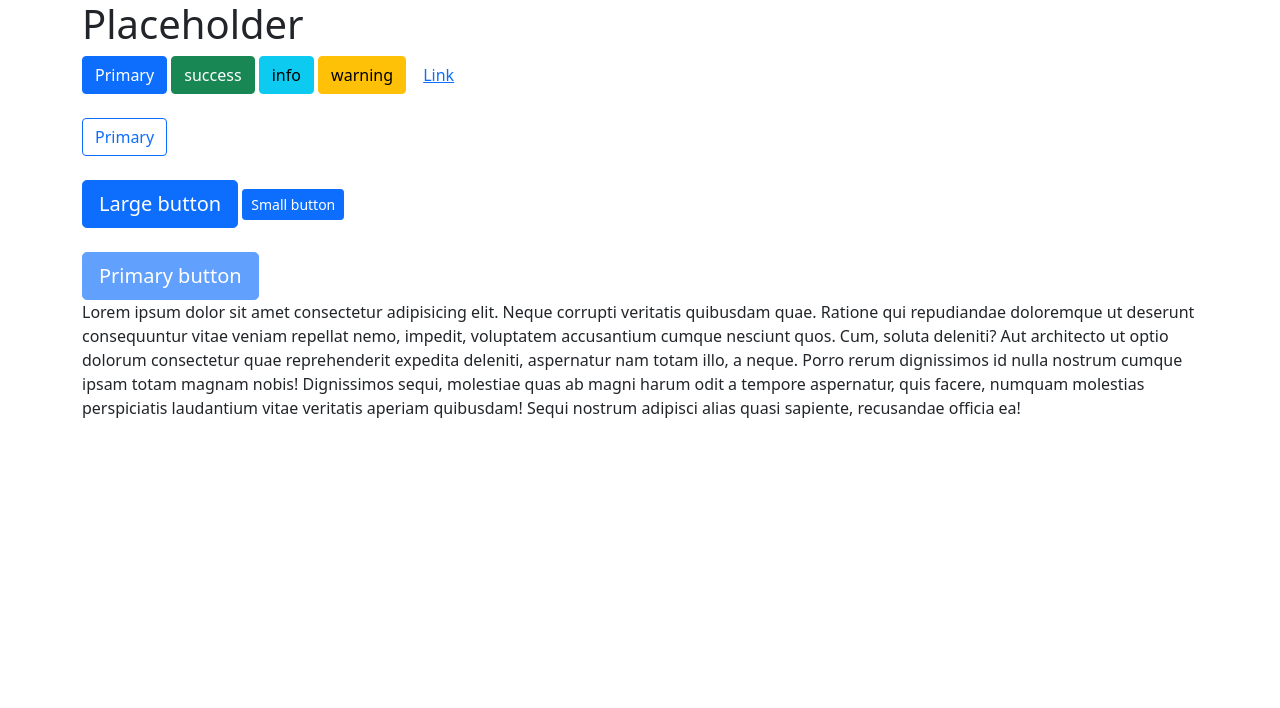
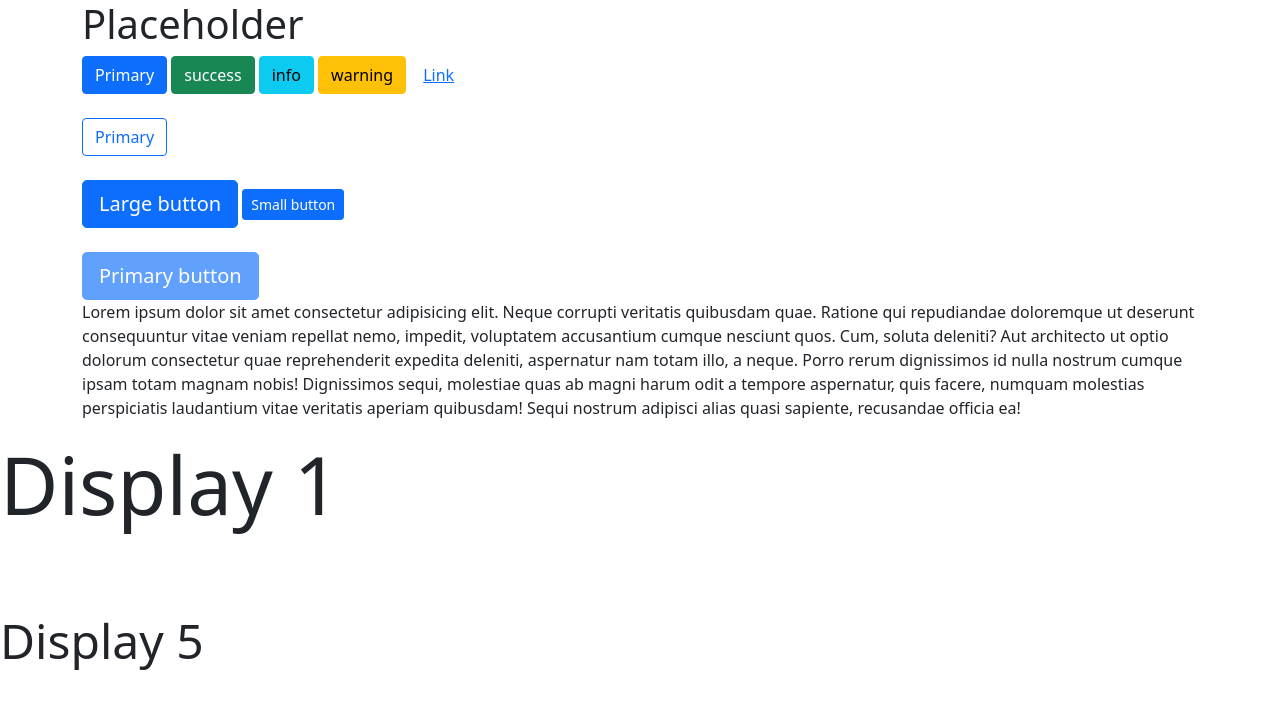
Before and after one commit to ADGWarnasooriya/Web-Udemy-CSS, a plain HTML site: page Bootstrap.html in a window 1280 px wide. Drawn offline with nearby package versions, Linux system fonts and the light colour scheme.

Commit message:
Display heading

```diff
--- a/Bootstrap.html
+++ b/Bootstrap.html
@@ -34,6 +34,10 @@
 
     </div>
 
+    <h1 class="display-1">Display 1</h1>
+    <br><br><br>
+    <h1 class="display-5">Display 5</h1>
+
     <script src="https://cdn.jsdelivr.net/npm/bootstrap@5.0.1/dist/js/bootstrap.bundle.min.js" integrity="sha384-gtEjrD/SeCtmISkJkNUaaKMoLD0//ElJ19smozuHV6z3Iehds+3Ulb9Bn9Plx0x4" crossorigin="anonymous"></script>
 </body>
 </html>
```
